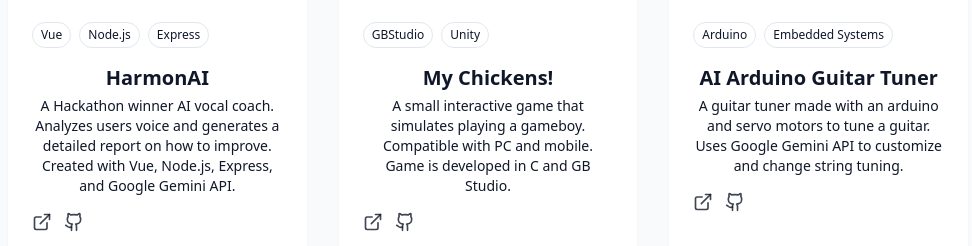
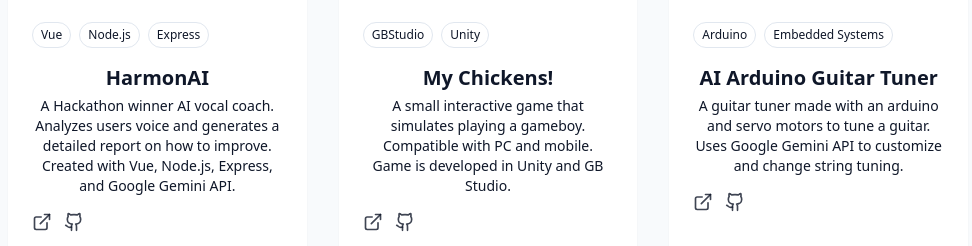
Before and after one commit to Yad1999/aj-stellar-portfolio, a React (Vite) app: page / in a window 1280 px wide. Shown: the part 3840-4086 px from the top of the page, without its empty margins (152-1124 px from the left). Built offline with nearby package versions, Linux system fonts and the light colour scheme.

Commit message:
Updated My Chickens Project Description

```diff
--- a/src/components/ProjectsSection.jsx
+++ b/src/components/ProjectsSection.jsx
@@ -16,7 +16,7 @@
         // Add 2nd project
         id: 2,
         title: "My Chickens!",
-        description: "A small interactive game that simulates playing a gameboy. Compatible with PC and mobile. Game is developed in C and GB Studio.",
+        description: "A small interactive game that simulates playing a gameboy. Compatible with PC and mobile. Game is developed in Unity and GB Studio.",
         image: "/projects/My_Chickens.jpg",
         tags: ["GBStudio", "Unity"],
         demoUrl: "https://anreydelacruzgmailcom.itch.io/my-chickens",
```
